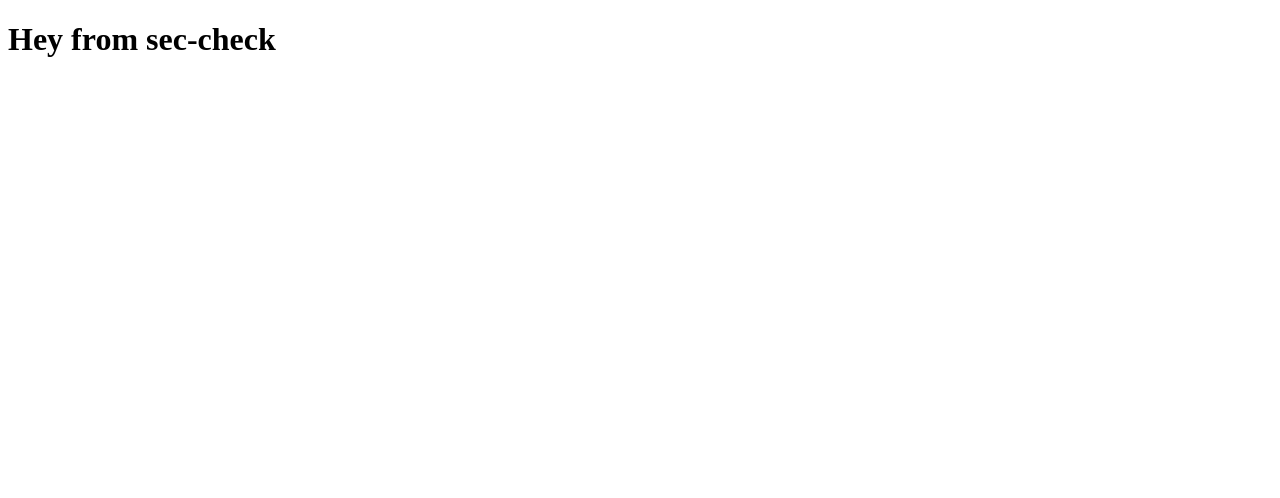
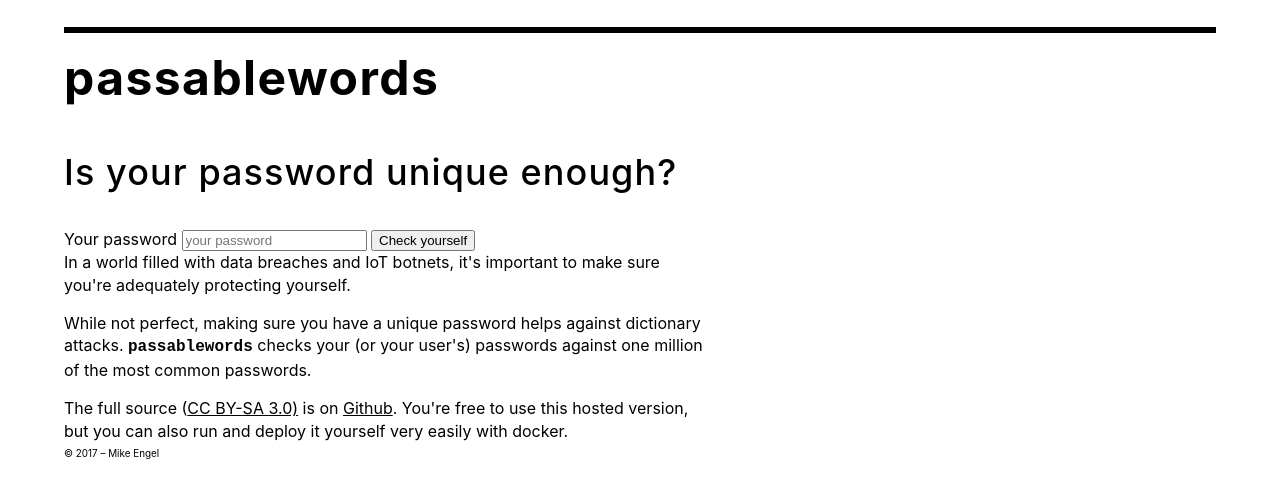
Before and after one commit to mike-engel/passablewords, a plain HTML site: page index.html in a window 1280 px wide. Drawn offline with Linux system fonts and the light colour scheme.

Commit message:
Site updates

```diff
--- a/index.html
+++ b/index.html
@@ -5,8 +5,147 @@
   <meta name="description" content="A tiny api to let you check if a password is among the most commonly used">
 
   <title>sec-check</title>
+
+  <style>
+  * { box-sizing: border-box; }
+
+  html,
+  body {
+    height: 100%;
+    margin: 0;
+    padding: 0;
+    width: 100%;
+  }
+
+  body {
+    background-color: #FFF;
+    color: #000;
+    font-family: -apple-system, BlinkMacSystemFont, Segoe UI, Roboto, Oxygen, Ubuntu, Cantarell, Fira Sans, Droid Sans, Helvetica Neue, sans-serif;
+    font-size: 16px;
+    line-height: 1.4;
+    padding-top: 1px;
+  }
+
+  main {
+    margin: 5vw auto 0 auto;
+    width: 90vw;
+  }
+
+  code {
+    border-radius: 3px;
+    font-weight: 600;
+  }
+
+  a {
+    color: #000;
+  }
+
+  p {
+    margin: 0;
+    max-width: 40em;
+  }
+
+  p + * {
+    margin-top: 1em;
+  }
+
+  a:hover,
+  a:active {
+    color: #000;
+  }
+
+  .h1,
+  .h2,
+  .h3 {
+    line-height: 1.1;
+    letter-spacing: 0.03em;
+    margin: 0 0 1em; 0;
+  }
+
+  .h2,
+  .h3 {
+    font-weight: 500;
+  }
+
+  .h1 {
+    border-top: 6px solid #000;
+    font-size: 3rem;
+    padding: 0.4em 0 0 0;
+  }
+
+  .h2 {
+    font-size: 2.25rem;
+  }
+
+  .h3 {
+    font-size: 1.5rem;
+  }
+
+  .h4 {
+    font-size: 1.25rem;
+    text-transform: uppercase;
+  }
+
+  footer {
+    font-size: 0.618rem;
+    margin: 0.5em 0;
+  }
+
+  @media (min-width: 768px) {
+    main {
+      margin-top: 2vw;
+    }
+  }
+  </style>
 </head>
 <body>
-  <h1>Hey from sec-check</h1>
+  <main>
+    <h1 class="h1">passablewords</h1>
+    <h2 class="h2">Is your password unique enough?</h2>
+    <div class="input">
+      <form data-hook="form" role="form">
+        <label for="password">Your password</label>
+        <input
+          data-hook="input"
+          id="password"
+          name="password"
+          placeholder="your password"
+          type="password"
+        />
+        <button type="submit">Check yourself</button>
+      </form>
+    </div>
+    <p>In a world filled with data breaches and IoT botnets, it's important to make sure you're adequately protecting yourself.</p>
+    <p>While not perfect, making sure you have a unique password helps against dictionary attacks. <code>passablewords</code> checks your (or your user's) passwords against one million of the most common passwords.</p>
+    <p>The full source (<a href="https://creativecommons.org/licenses/by-sa/3.0/">CC BY-SA 3.0)</a> is on <a href="https://github.com/mike-engel/sec-check/tree/master/LICENSE.md">Github</a>. You're free to use this hosted version, but you can also run and deploy it yourself very easily with docker.</p>
+    <footer>&copy; 2017 &ndash; Mike Engel</footer>
+  </main>
+  <script>
+    var form = document.querySelector('[data-hook="form"]')
+    var input = document.querySelector('[data-hook="input"]')
+
+    function sendRequest (evt) {
+      evt.preventDefault()
+      evt.stopPropagation()
+
+      var password = evt.target.value
+      var req = new XMLHttpRequest()
+      var data = { password: input.value }
+
+      req.addEventListener('load', handleResponse)
+
+      req.open('POST', '/', true)
+
+      req.setRequestHeader('Content-Type', 'application/json')
+
+      req.send(JSON.stringify(data))
+    }
+
+    function handleResponse (data) {
+      console.log(data)
+    }
+
+    form.addEventListener('submit', sendRequest)
+  </script>
 </body>
 </html>
```
Also changed, not shown: 2 other files.
